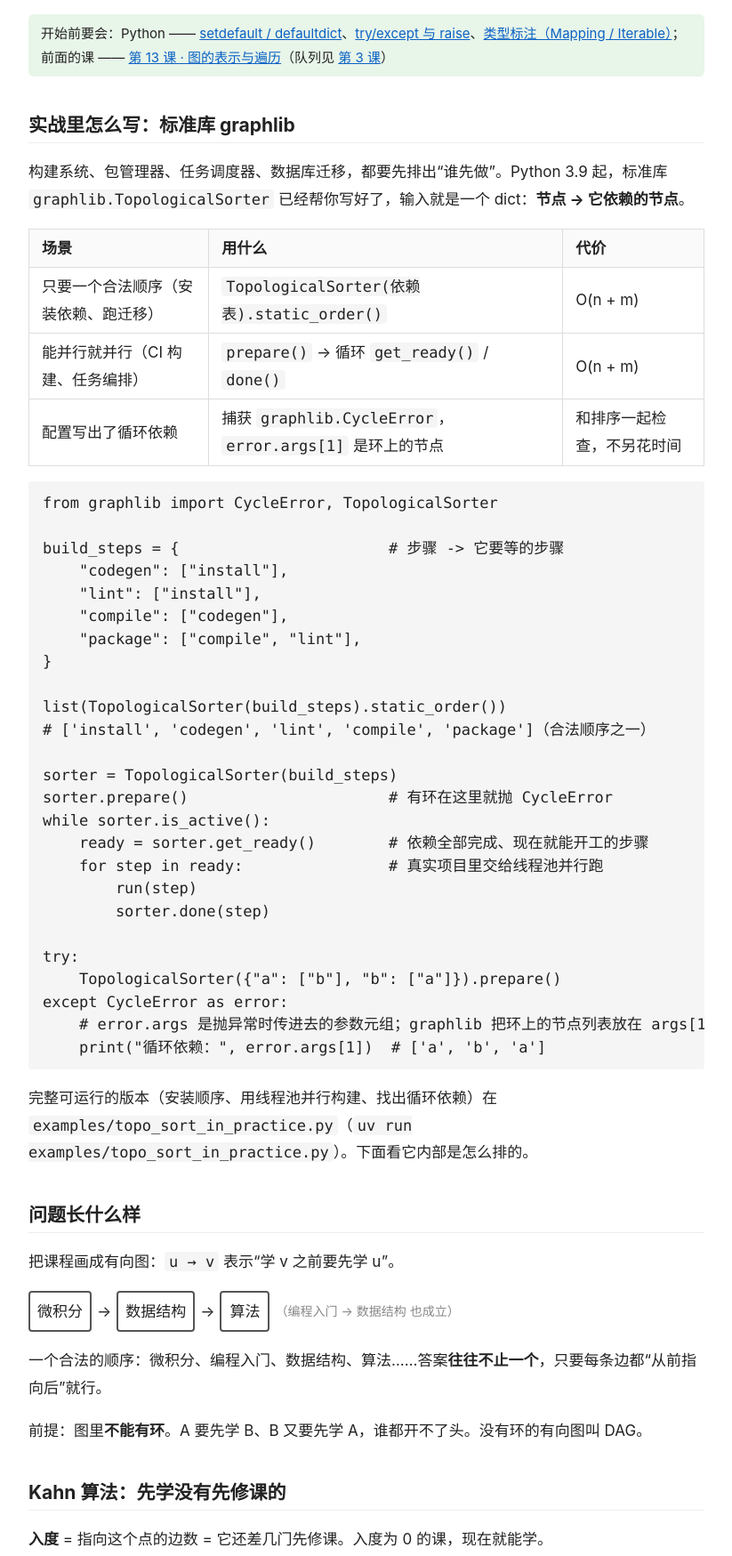
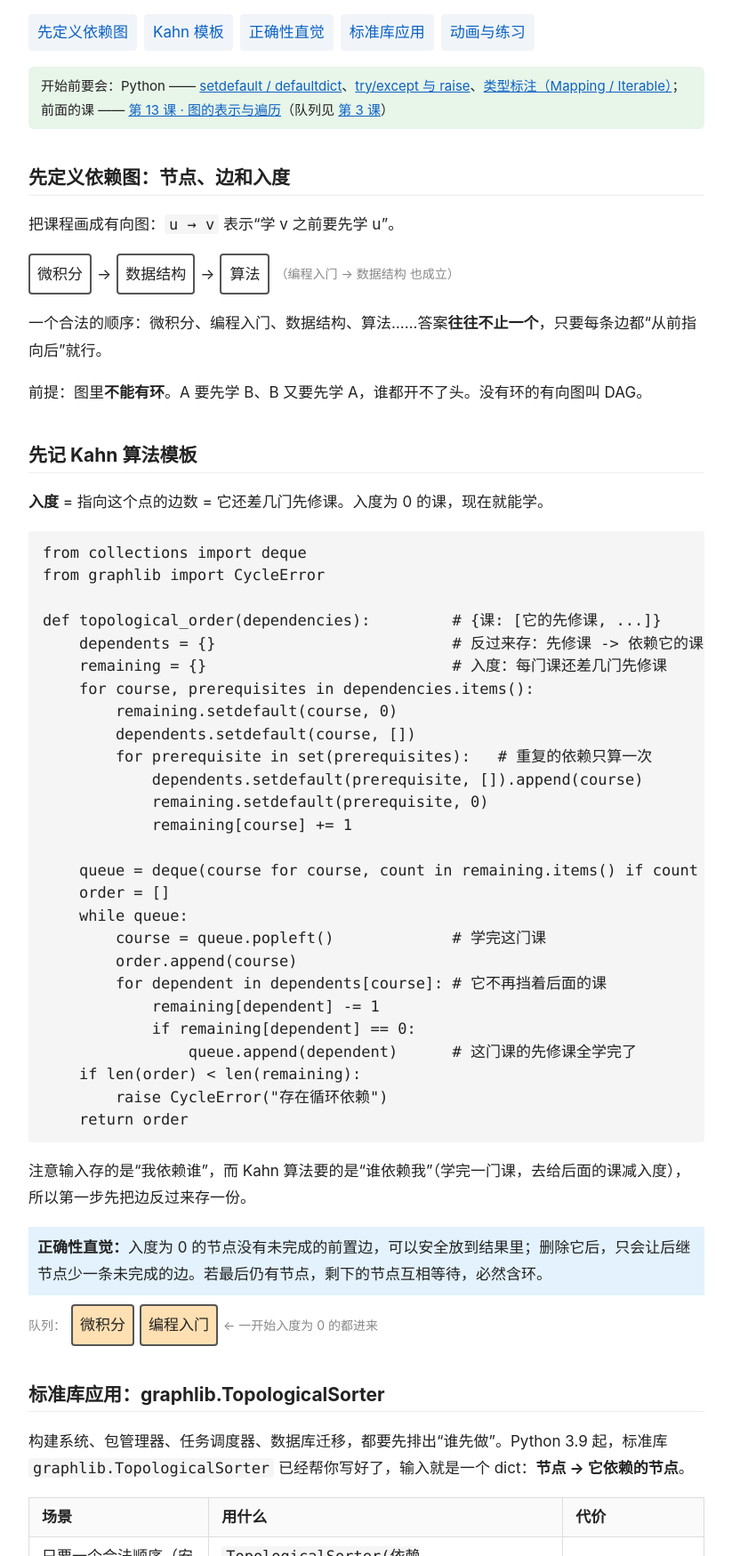
Before and after one commit to redreamality/2026-11_algorithms, a plain HTML site: page lessons/14-topological-sort.html in a window 1280 px wide. Shown: the part 254-2003 px from the top of the page at 89% size, without its empty margins (228-1051 px from the left). Drawn offline with Linux system fonts and the light colour scheme.

Commit message:
reorganize lesson 14-topological-sort

```diff
--- a/lessons/14-topological-sort.html
+++ b/lessons/14-topological-sort.html
@@ -15,15 +15,69 @@
   .graph .deg { fill: #e65100; font-weight: bold; }
   .graph .edge { stroke: #555; stroke-width: 2; fill: none; }
   .graph .edge.gone { stroke: #ccc; stroke-dasharray: 5 4; }
+  .lesson-route { display: flex; gap: 8px; flex-wrap: wrap; margin: 12px 0 18px; }
+  .lesson-route a { background: #f1f5f9; padding: 5px 10px; border-radius: 4px; text-decoration: none; }
+  .template-note { margin: 8px 0; padding: 8px 10px; background: #e3f2fd; }
 </style>
 </head>
 <body>
 <p><a href="index.html">← 目录</a></p>
 <h1>第 14 课 · 拓扑排序</h1>
 <p class="one-line">有先后依赖的一堆事，排成一条队，保证<b>每件事都排在它依赖的事后面</b>。比如排课：先修课必须在前。</p>
+<nav class="lesson-route" aria-label="本课内容">
+  <a href="#model">先定义依赖图</a>
+  <a href="#template">Kahn 模板</a>
+  <a href="#correctness">正确性直觉</a>
+  <a href="#practice">标准库应用</a>
+  <a href="#demo">动画与练习</a>
+</nav>
 <p class="prereq">开始前要会：Python —— <a href="python-basics.html#dict-tools">setdefault / defaultdict</a>、<a href="python-basics.html#exceptions">try/except 与 raise</a>、<a href="python-basics.html#type-hints">类型标注（Mapping / Iterable）</a>；前面的课 —— <a href="13-graph-traversal.html">第 13 课 · 图的表示与遍历</a>（队列见 <a href="03-stack-queue.html">第 3 课</a>）</p>
 
-<h2>实战里怎么写：标准库 graphlib</h2>
+<h2 id="model">先定义依赖图：节点、边和入度</h2>
+<p>把课程画成有向图：<code>u → v</code> 表示“学 v 之前要先学 u”。</p>
+<div class="row">
+  <span class="box">微积分</span><span>→</span><span class="box">数据结构</span><span>→</span><span class="box">算法</span>
+  <span class="label">（编程入门 → 数据结构 也成立）</span>
+</div>
+<p>一个合法的顺序：微积分、编程入门、数据结构、算法……答案<b>往往不止一个</b>，只要每条边都“从前指向后”就行。</p>
+<p>前提：图里<b>不能有环</b>。A 要先学 B、B 又要先学 A，谁都开不了头。没有环的有向图叫 DAG。</p>
+
+<h2 id="template">先记 Kahn 算法模板</h2>
+<p><b>入度</b> = 指向这个点的边数 = 它还差几门先修课。入度为 0 的课，现在就能学。</p>
+<pre>from collections import deque
+from graphlib import CycleError
+
+def topological_order(dependencies):         # {课: [它的先修课, ...]}
+    dependents = {}                          # 反过来存：先修课 -&gt; 依赖它的课
+    remaining = {}                           # 入度：每门课还差几门先修课
+    for course, prerequisites in dependencies.items():
+        remaining.setdefault(course, 0)
+        dependents.setdefault(course, [])
+        for prerequisite in set(prerequisites):   # 重复的依赖只算一次
+            dependents.setdefault(prerequisite, []).append(course)
+            remaining.setdefault(prerequisite, 0)
+            remaining[course] += 1
+
+    queue = deque(course for course, count in remaining.items() if count == 0)
+    order = []
+    while queue:
+        course = queue.popleft()             # 学完这门课
+        order.append(course)
+        for dependent in dependents[course]: # 它不再挡着后面的课
+            remaining[dependent] -= 1
+            if remaining[dependent] == 0:
+                queue.append(dependent)      # 这门课的先修课全学完了
+    if len(order) &lt; len(remaining):
+        raise CycleError("存在循环依赖")
+    return order</pre>
+<p>注意输入存的是“我依赖谁”，而 Kahn 算法要的是“谁依赖我”（学完一门课，去给后面的课减入度），所以第一步先把边反过来存一份。</p>
+<p id="correctness" class="template-note"><b>正确性直觉：</b>入度为 0 的节点没有未完成的前置边，可以安全放到结果里；删除它后，只会让后继节点少一条未完成的边。若最后仍有节点，剩下的节点互相等待，必然含环。</p>
+<div class="row">
+  <span class="label">队列：</span><span class="box hot">微积分</span><span class="box hot">编程入门</span>
+  <span class="label">← 一开始入度为 0 的都进来</span>
+</div>
+
+<h2 id="practice">标准库应用：graphlib.TopologicalSorter</h2>
 <p>构建系统、包管理器、任务调度器、数据库迁移，都要先排出“谁先做”。Python 3.9 起，标准库 <code>graphlib.TopologicalSorter</code> 已经帮你写好了，输入就是一个 dict：<b>节点 → 它依赖的节点</b>。</p>
 <table>
   <tr><th>场景</th><th>用什么</th><th>代价</th></tr>
@@ -56,50 +110,7 @@ try:
 except CycleError as error:
     # error.args 是抛异常时传进去的参数元组；graphlib 把环上的节点列表放在 args[1]
     print("循环依赖：", error.args[1])  # ['a', 'b', 'a']</pre>
-<p>完整可运行的版本（安装顺序、用线程池并行构建、找出循环依赖）在 <code>examples/topo_sort_in_practice.py</code>（<code>uv run examples/topo_sort_in_practice.py</code>）。下面看它内部是怎么排的。</p>
-
-<h2>问题长什么样</h2>
-<p>把课程画成有向图：<code>u → v</code> 表示“学 v 之前要先学 u”。</p>
-<div class="row">
-  <span class="box">微积分</span><span>→</span><span class="box">数据结构</span><span>→</span><span class="box">算法</span>
-  <span class="label">（编程入门 → 数据结构 也成立）</span>
-</div>
-<p>一个合法的顺序：微积分、编程入门、数据结构、算法……答案<b>往往不止一个</b>，只要每条边都“从前指向后”就行。</p>
-<p>前提：图里<b>不能有环</b>。A 要先学 B、B 又要先学 A，谁都开不了头。没有环的有向图叫 DAG。</p>
-
-<h2>Kahn 算法：先学没有先修课的</h2>
-<p><b>入度</b> = 指向这个点的边数 = 它还差几门先修课。入度为 0 的课，现在就能学。</p>
-<pre>from collections import deque
-from graphlib import CycleError
-
-def topological_order(dependencies):         # {课: [它的先修课, ...]}
-    dependents = {}                          # 反过来存：先修课 -&gt; 依赖它的课
-    remaining = {}                           # 入度：每门课还差几门先修课
-    for course, prerequisites in dependencies.items():
-        remaining.setdefault(course, 0)
-        dependents.setdefault(course, [])
-        for prerequisite in set(prerequisites):   # 重复的依赖只算一次
-            dependents.setdefault(prerequisite, []).append(course)
-            remaining.setdefault(prerequisite, 0)
-            remaining[course] += 1
-
-    queue = deque(course for course, count in remaining.items() if count == 0)
-    order = []
-    while queue:
-        course = queue.popleft()             # 学完这门课
-        order.append(course)
-        for dependent in dependents[course]: # 它不再挡着后面的课
-            remaining[dependent] -= 1
-            if remaining[dependent] == 0:
-                queue.append(dependent)      # 这门课的先修课全学完了
-    if len(order) &lt; len(remaining):
-        raise CycleError("存在循环依赖")
-    return order</pre>
-<p>注意输入存的是“我依赖谁”，而 Kahn 算法要的是“谁依赖我”（学完一门课，去给后面的课减入度），所以第一步先把边反过来存一份。</p>
-<div class="row">
-  <span class="label">队列：</span><span class="box hot">微积分</span><span class="box hot">编程入门</span>
-  <span class="label">← 一开始入度为 0 的都进来</span>
-</div>
+<p>完整可运行的版本（安装顺序、用线程池并行构建、找出循环依赖）在 <code>examples/topo_sort_in_practice.py</code>（<code>uv run examples/topo_sort_in_practice.py</code>）。</p>
 
 <h2>有环会怎样：排不完</h2>
 <p>环上的点互相挡着，入度永远减不到 0，永远进不了队列。所以<b>队列空了、结果却不到 n 个</b>，就说明有环。拓扑排序顺手就把“有没有环”判断了。</p>
@@ -113,7 +124,7 @@ def topological_order(dependencies):         # {课: [它的先修课, ...]}
   <tr><th>合计</th><th>O(n + m)，n 个点、m 条边</th></tr>
 </table>
 
-<h2>动手玩</h2>
+<h2 id="demo">动手玩</h2>
 <p>先点<b>排序（无环）</b>，盯住橙色的入度数字怎么往下掉；再点<b>排序（有环）</b>，多了一条“编程入门要先修毕设”的边，看排到哪里卡住。</p>
 <div class="demo" id="topo"></div>
 
```
